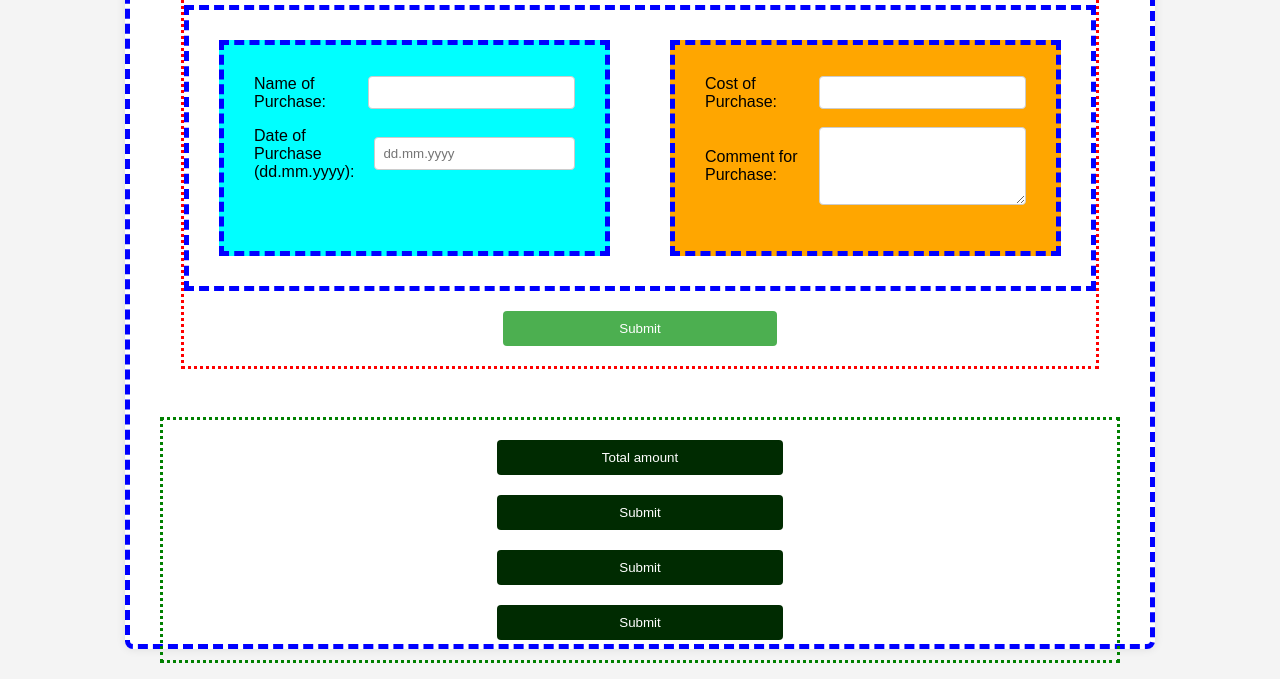
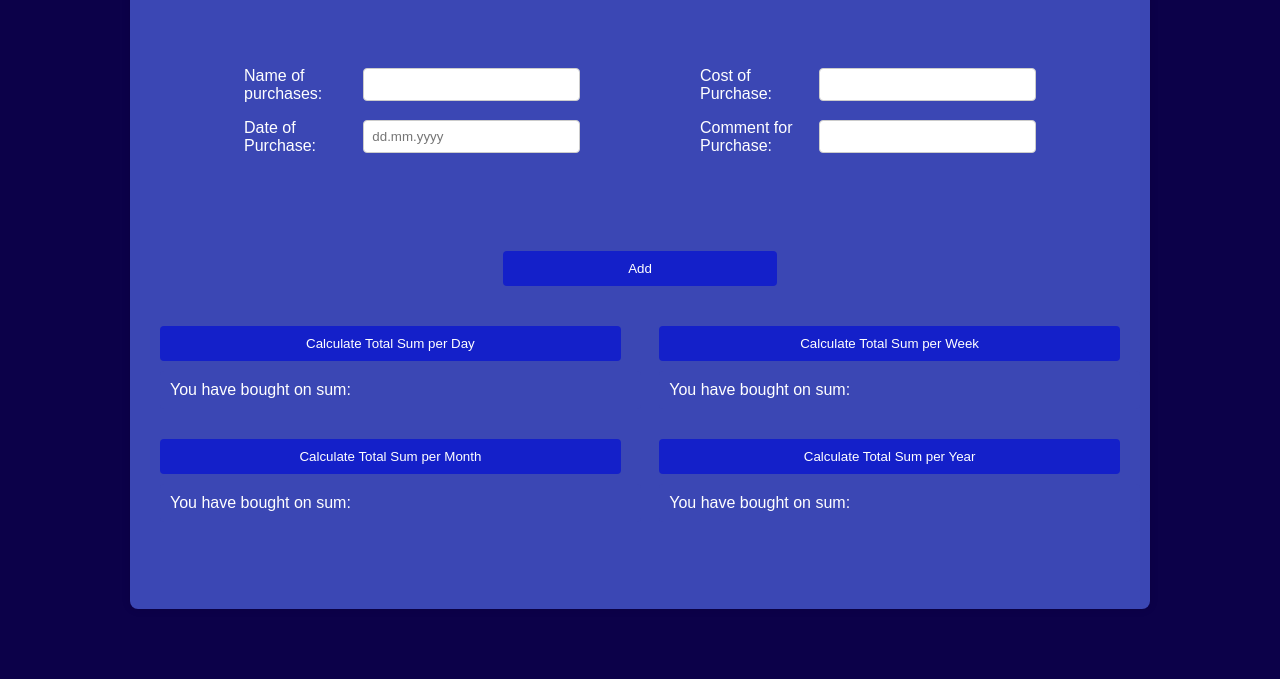
Before and after one commit to Danspb77/DevOps, a plain HTML site: page frontend/main_page/main_page.html in a window 1280 px wide. Shown: the part 121-800 px from the top of the page. Drawn offline with Linux system fonts and the light colour scheme.

Commit message:
add buttons for calculate in the main page

```diff
--- a/frontend/main_page/main_page.css
+++ b/frontend/main_page/main_page.css
@@ -1,6 +1,6 @@
 body {
     font-family: Arial, sans-serif;
-    background-color: #f4f4f4;
+    background-color: #0c0149;
     margin: 0;
     display: flex;
     align-items: flex-start; /* Align items at the top */
@@ -9,27 +9,28 @@ body {
 }
 
 .purchase-container {
-    background-color: #fff;
+    background-color: #3b47b4;
     border-radius: 8px;
     box-shadow: 0 0 10px rgba(0, 0, 0, 0.1);
     padding: 30px;
-    margin-top: 20px;
+    margin-top: 30px;
+    /* margin-bottom: 20px; */
     width: 75%;
-    height: 85%;
-    border: 5px dashed blue;
+    height: 80%;
+    /* border: 5px dashed rgb(35, 35, 82); */
 }
 
 .columns-container {
     display: flex;
     justify-content: space-between;
-    border: 5px dashed blue;
+    /* border: 5px dashed blue; */
 }
 
 .first_column {
     width: 45%; /* Adjusted width */
-    background-color: aqua;
+    /* background-color: aqua; */
     padding: 30px;
-    border: 5px dashed blue;
+    /* border: 5px dashed blue; */
     margin: 30px;
 
 }
@@ -37,20 +38,20 @@ body {
 .second_column {
     width: 45%; /* Adjusted width */
     padding: 30px;
-    background-color: rgb(255, 166, 0);
-    border: 5px dashed blue;
+    /* background-color: rgb(255, 166, 0);
+    border: 5px dashed blue; */
     margin: 30px;
 }
 
 .purchase-form {
     width: 95%;
     margin: 0 auto;
-    border: 3px dotted red;
+    /* border: 3px dotted red; */
 }
 
 h2 {
     text-align: center;
-    color: #333;
+    color: #ffffff;
 }
 
 .purchase-section {
@@ -63,6 +64,7 @@ h2 {
 label {
     flex: 1;
     margin-right: 20px;
+    color: #fff;
 }
 
 input,
@@ -77,7 +79,7 @@ textarea {
 button {
     width: 30%;
     padding: 10px;
-    background-color: #4caf50;
+    background-color: #1420c9;
     color: #fff;
     border: none;
     border-radius: 4px;
@@ -87,23 +89,38 @@ button {
 }
 
 button:hover {
-    background-color: #45a049;
+    background-color: #1400cc;
 }
-.count-buttons{
-    margin: 5% auto;
-    border: 3px dotted green;
-    /* justify-content: space-between; */
+.count-buttons {
+    display: flex;
+    flex-wrap: wrap;
+    justify-content: space-between;
+    align-items: center;
+    margin-top: 20px;
+    /* border: 3px dotted green; */
+}
 
+.count-container {
+    width: 48%; /* Adjusted width for two columns with some spacing */
+    box-sizing: border-box; /* Ensure padding doesn't affect the width */
 }
-.count{
-    width: 30%;
+
+.count,
+.count-text {
+    width: 100%;
+    margin-bottom: 10px;
     padding: 10px;
-    background-color: #002b01;
-    color: #fff;
     border: none;
     border-radius: 4px;
     cursor: pointer;
-    /* margin: 20px auto; /* Center the button */
-    /* display: block; */
-    /* justify-content: space-between; */
 }
+
+.count {
+    background-color: #1420c9;
+    color: #fff;
+}
+
+.count-text {
+    background-color: #3b47b4;
+    color: #fff;
+}
--- a/frontend/main_page/main_page.html
+++ b/frontend/main_page/main_page.html
@@ -9,17 +9,17 @@
 <body>
     <div class="purchase-container">
         <form class="purchase-form" action="#" method="post">
-            <h2>Purchase Information</h2>
+            <h2>Add purchases</h2>
 
             <div class="columns-container">
                 <div class="first_column">
                     <div class="purchase-section">
-                        <label for="purchase-name">Name of Purchase:</label>
+                        <label for="purchase-name">Name of purchases:</label>
                         <input type="text" id="purchase-name" name="purchase-name" required>
                     </div>
 
                     <div class="purchase-section">
-                        <label for="purchase-date">Date of Purchase (dd.mm.yyyy):</label>
+                        <label for="purchase-date">Date of Purchase:</label>
                         <input type="text" id="purchase-date" name="purchase-date" pattern="\d{2}.\d{2}.\d{4}" placeholder="dd.mm.yyyy" required>
                     </div>
                 </div>
@@ -32,20 +32,37 @@
 
                     <div class="purchase-section">
                         <label for="purchase-comment">Comment for Purchase:</label>
-                        <textarea id="purchase-comment" name="purchase-comment" rows="4"></textarea>
+                        <input id="purchase-comment" name="purchase-comment" rows="4"></input>
                     </div>
                 </div>
             </div>
 
-            <button type="submit">Submit</button>
+            <button type="submit">Add</button>
         </form>
+
         <div class="count-buttons">
-            <button class="count" type="count">Total amount</button>
-            <button class="count" type="count">Submit</button>
-            <button class="count" type="count">Submit</button>
-            <button class="count" type="count">Submit</button>
+
+
+            <div class="count-container">
+                <button class="count" type="button" onclick="calculatePerDay()">Calculate Total Sum per Day</button>
+                <div class="count-text" id="perDayResult">You have bought on sum: </div>
+            </div>
+
+            <div class="count-container">
+                <button class="count" type="button" onclick="calculatePerWeek()">Calculate Total Sum per Week</button>
+                <div class="count-text" id="perWeekResult">You have bought on sum: </div>
+            </div>
+
+            <div class="count-container">
+                <button class="count" type="button" onclick="calculatePerMonth()">Calculate Total Sum per Month</button>
+                <div class="count-text" id="perMonthResult">You have bought on sum: </div>
+            </div>
+
+            <div class="count-container">
+                <button class="count" type="button" onclick="calculatePerYear()">Calculate Total Sum per Year</button>
+                <div class="count-text" id="perYearResult">You have bought on sum: </div>
+            </div>
         </div>
     </div>
-
 </body>
 </html>
```
